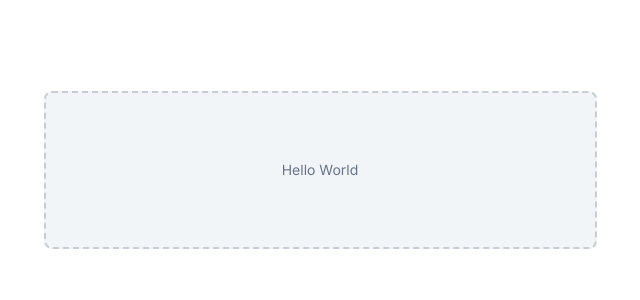
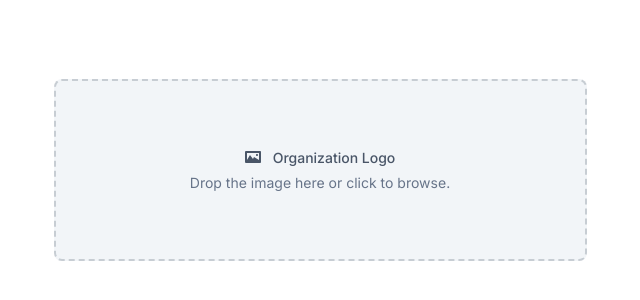
Before and after one commit to larissabenedet/avatarUpload, a React (Create React App) app: page / in a window 1280 px wide. Shown: the part 230-530 px from the top of the page, without its empty margins (320-960 px from the left). Built offline with nearby package versions, Linux system fonts and the light colour scheme.

Commit message:
Styling custom messages

```diff
--- a/package.json
+++ b/package.json
@@ -12,6 +12,7 @@
     "@types/react-dom": "^17.0.11",
     "react": "^17.0.2",
     "react-dom": "^17.0.2",
+    "react-dropzone": "^11.4.2",
     "react-scripts": "5.0.0",
     "styled-components": "^5.3.3",
     "typescript": "^4.5.4",
--- a/src/App.tsx
+++ b/src/App.tsx
@@ -18,6 +18,7 @@ const Container = styled.section`
   display: flex;
   align-items: center;
   height: 100vh;
+  padding: 0 10px;
 `;
 
 export default App;
--- a/src/components/AvatarUpload.tsx
+++ b/src/components/AvatarUpload.tsx
@@ -1,23 +1,46 @@
 import styled from 'styled-components'
+import Dropzone from 'react-dropzone';
+import UploadMessage from './UploadMessage';
 
 const AvatarUpload = () => {
+    const renderDragMessage = (isDragActive: boolean, isDragReject: boolean) => {
+        if (!isDragActive) {
+            return <UploadMessage type="default" />
+        }
+        if (isDragReject) {
+            return <UploadMessage type="error" />
+        }
+    }
+
     return (
-        <Wrapper>
-            <p>Hello World</p>
-        </Wrapper>
+        <Dropzone accept="image/*" onDropAccepted={() => { }}>
+            {({ getRootProps, getInputProps, isDragActive, isDragReject }) =>
+                <DropzoneContainer {...getRootProps()} isDragActive={isDragActive} isDragReject={isDragReject}>
+                    <input {...getInputProps()} />
+                    {renderDragMessage(isDragActive, isDragReject)}
+                </DropzoneContainer>}
+        </Dropzone>
     )
 }
 
-const Wrapper = styled.section`
+const DropzoneContainer = styled.div.attrs({
+    className: "dropzone"
+}) <{ isDragActive: boolean, isDragReject: boolean }>`
   background: #F2F5F8;
   border: 2px dashed #C7CDD3;
   border-radius: 8px;
   width: 100%;
   display: flex;
+  flex-direction: column;
   align-items: center;
   justify-content: center;
   padding: 64px;
   box-sizing: border-box;
+  transition: height 0.2s ease;
+  cursor: pointer;
+
+  ${(props) => (props.isDragActive && `border: none;`)};
+  ${(props) => (props.isDragReject && `border: none;`)};
 `;
 
 export default AvatarUpload
--- /dev/null
+++ b/src/components/UploadMessage.tsx
@@ -0,0 +1,61 @@
+import { ReactComponent as IconMedia } from '../assets/media.svg'
+import styled from 'styled-components'
+
+type Props = {
+    type: 'default' | 'error'
+}
+
+const UploadMessage = ({ type }: Props) => {
+
+    const showMessage = (typeMessage: string) => {
+        if (typeMessage === 'default') {
+            return (<>
+                <TitleWrapper>
+                    <IconMedia />
+                    <Title>Organization Logo</Title>
+                </TitleWrapper>
+                <p>Drop the image here or click to browse.</p>
+            </>)
+        } else {
+            return (<>
+                <ErrorMessage>Sorry, the upload failed.</ErrorMessage>
+                <TryMessage>Try again</TryMessage>
+            </>)
+        }
+    }
+    return showMessage(type)
+}
+
+const TitleWrapper = styled.div`
+    display: flex;
+    align-items: center;
+
+    & svg {
+        display: flex;
+        align-items: center;
+    }
+`;
+const Title = styled.h1`
+    font-size: 0.875rem;
+    line-height: 1.563rem;
+    font-weight: 500;
+    margin-left: 12px;
+    color: var(--gray06);
+`;
+const ErrorMessage = styled.p`
+    font-size: 1rem;
+    line-height: 1.813rem;
+    font-weight: normal;
+    color: var(--red);
+    letter-spacing: -0.02em;
+`;
+const TryMessage = styled.p`
+    font-size: 1rem;
+    line-height: 1.813rem;
+    font-weight: 500;
+    color: var(--dark);
+    text-decoration: underline;
+    letter-spacing: -0.02em;
+`;
+
+export default UploadMessage
--- a/src/styles/global.ts
+++ b/src/styles/global.ts
@@ -24,6 +24,7 @@ html, body, div, span, iframe, h1, h2, h3, h4, h5, h6, p, blockquote, a, em, img
 	vertical-align: baseline;
 	font-family: 'Inter', sans-serif;
 	color: var(--gray05);
+	box-sizing: border-box;
 }
 
 h1, h2, h3, h4, h5, h6, p, a, ul {
```
Also changed, not shown: src/components/AvatarCrop.tsx (added, +44 -0 lines), src/assets/logo.png (added), 1 other file (tests, documents, lock files or other folders).
